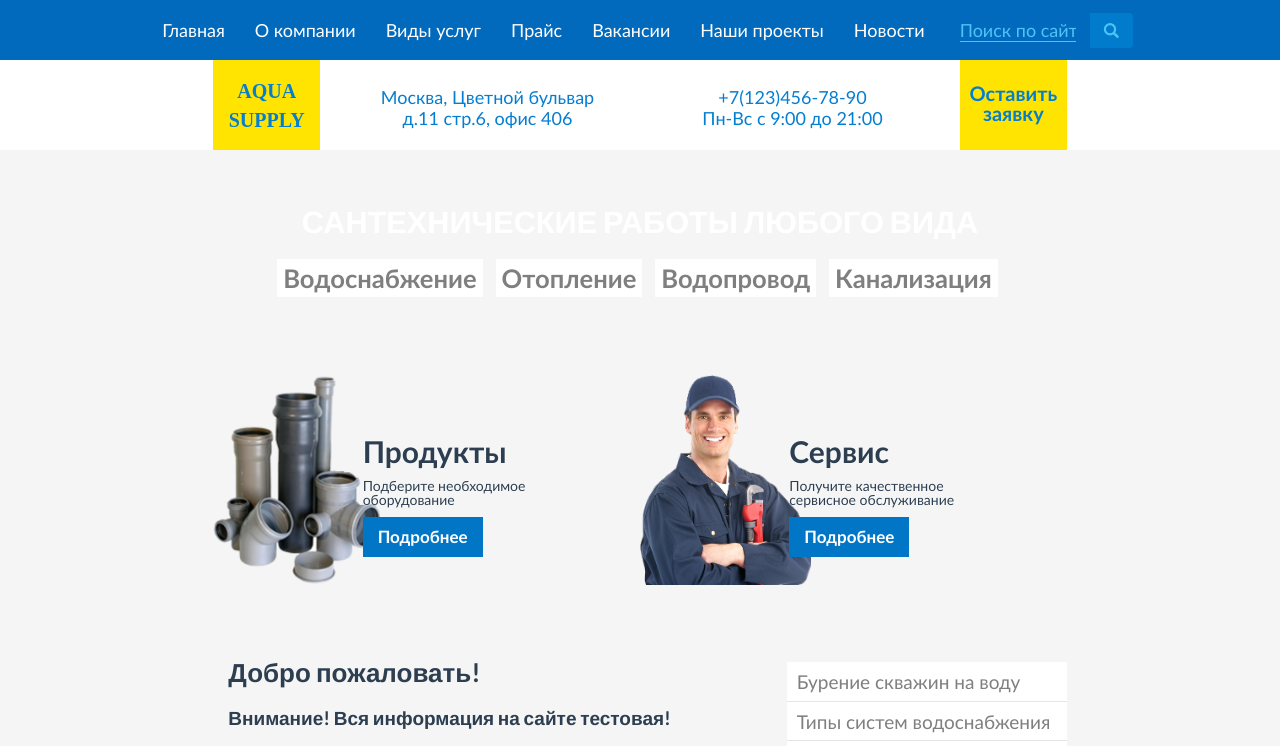
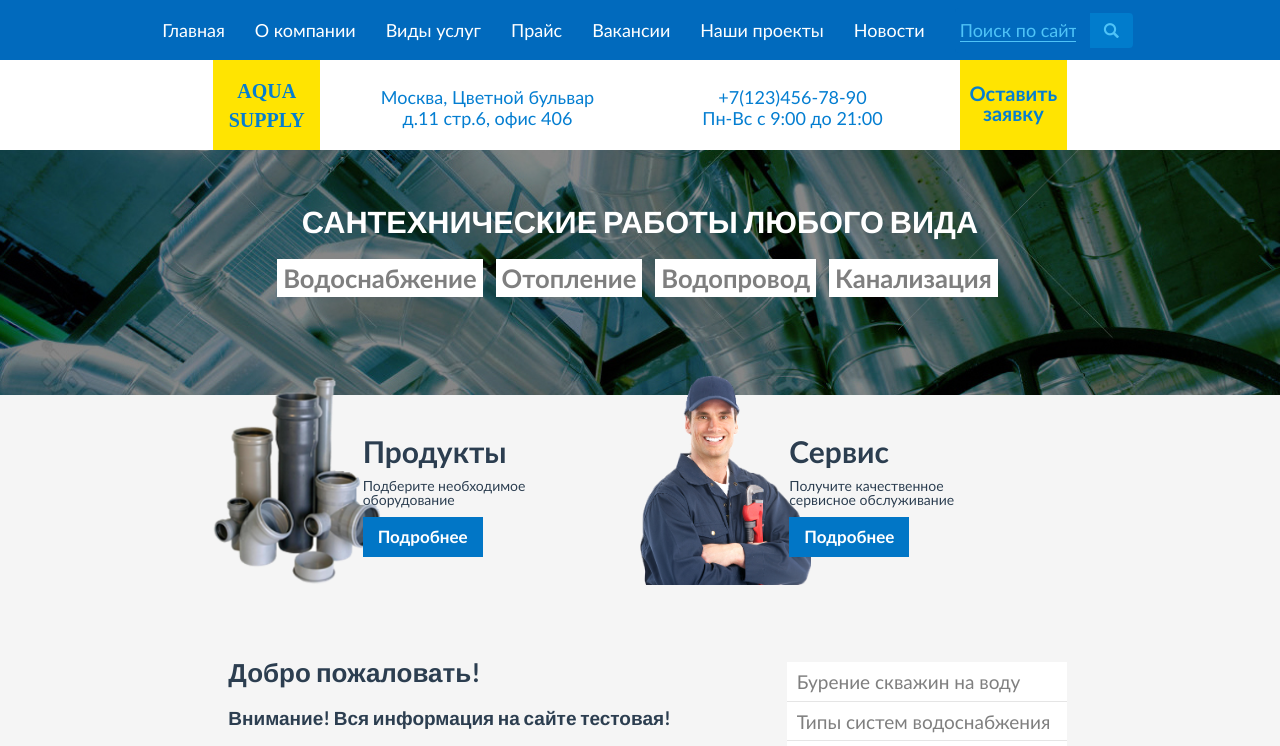
Before and after one commit to DzmitryLvov/santeh, a website: page index.html in a window 1280 px wide. Shown: the top 746 px of the page. Drawn offline with nearby package versions, Linux system fonts and the light colour scheme; some packages are replaced by stand-ins of ours.

Commit message:
fix: image path in index.css

```diff
--- a/assets/css/index.css
+++ b/assets/css/index.css
@@ -177,7 +177,7 @@ input {
 }
 
 .santehworks {
-  background-image: url("img/12.jpg");
+  background-image: url("../img/12.jpg");
   background-repeat: repeat-x;
   background-size: 100%;
   max-height: 300px;
```
